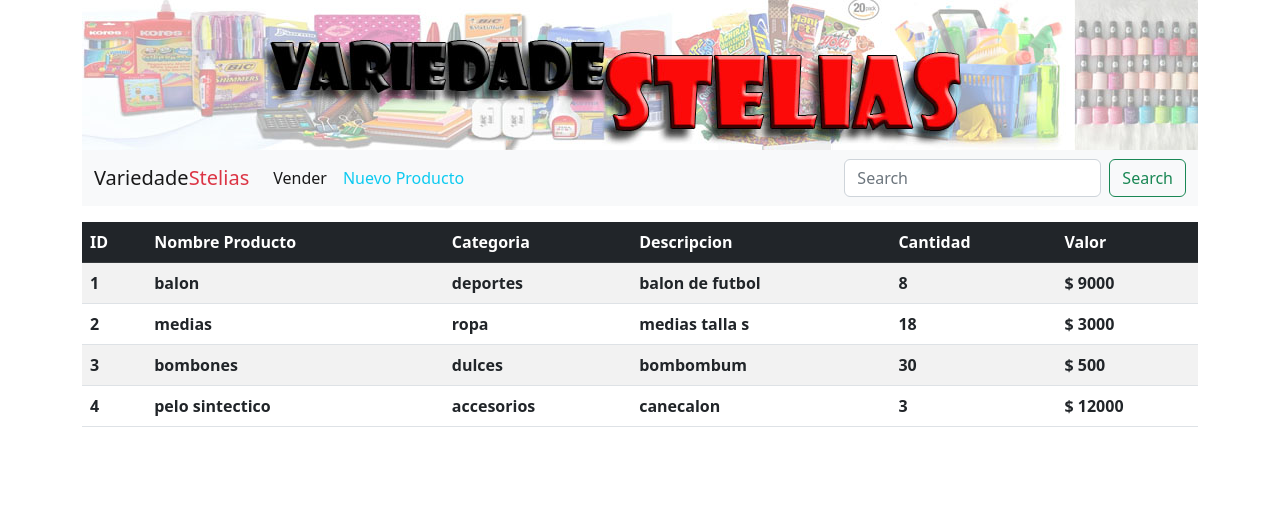
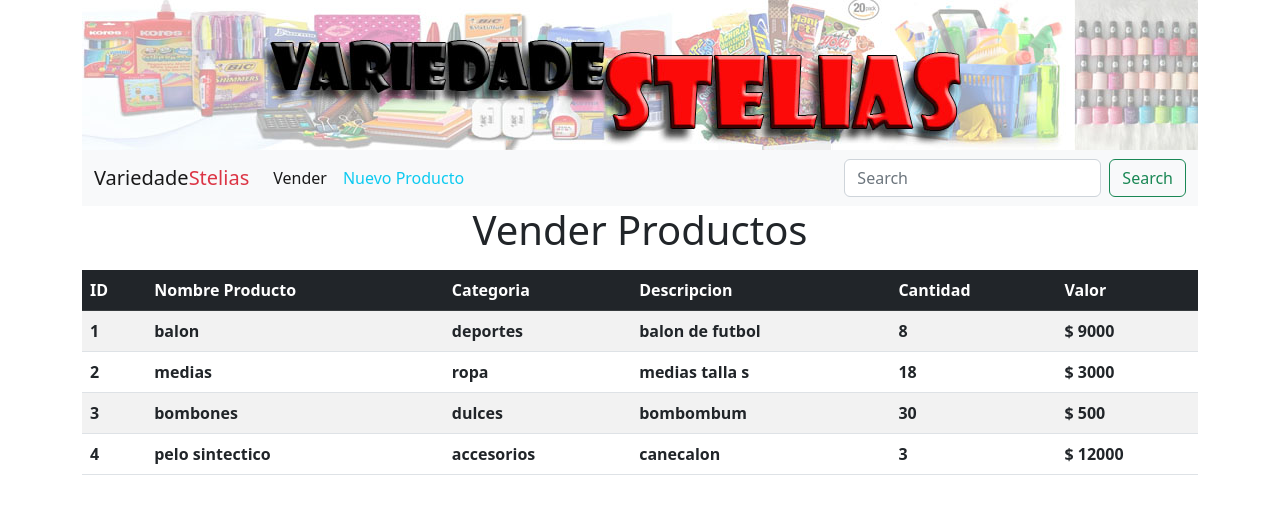
Before and after one commit to eiriselias/variedadeStelias, an Angular app: page /vender in a window 1280 px wide. Shown: the top 514 px of the page. Built offline with nearby package versions, Linux system fonts and the light colour scheme.

Commit message:
se agrego el componente vender y se utilizo la ruta para cambiar las accionessegun en la pagina donde se encuentre

```diff
--- a/src/app/app.module.ts
+++ b/src/app/app.module.ts
@@ -6,12 +6,14 @@ import { AppRoutingModule } from './app-routing.module';
 import { AppComponent } from './app.component';
 import { NavBarComponent } from './components/nav-bar/nav-bar.component';
 import { ProductosComponent } from './components/productos/productos.component';
+import { VenderComponent } from './components/vender/vender.component';
 
 @NgModule({
   declarations: [
     AppComponent,
     NavBarComponent,
     ProductosComponent,
+    VenderComponent,
   ],
   imports: [
     BrowserModule,
--- a/src/app/components/nav-bar/nav-bar.component.html
+++ b/src/app/components/nav-bar/nav-bar.component.html
@@ -16,7 +16,7 @@
       <div class="collapse navbar-collapse" id="navbarSupportedContent">
         <ul class="navbar-nav me-auto mb-2 mb-lg-0">
           <li class="nav-item">
-            <a class="nav-link active" aria-current="page" [routerLink]="['productos']">Vender</a>
+            <a class="nav-link active" aria-current="page" [routerLink]="['vender']">Vender</a>
           </li>
           <li class="nav-item">
             <a class="nav-link text-info" type="button" data-bs-toggle="modal" data-bs-target="#staticBackdrop">Nuevo Producto</a>
--- a/src/app/components/productos/productos.component.html
+++ b/src/app/components/productos/productos.component.html
@@ -20,8 +20,14 @@
                 <th>{{producto.cantidadExistente}}</th>
                 <th>$ {{producto.valorUnitario}}</th>
                 <th *ngIf="acciones" class="text-center">
-                    <button (click)="selecion(i)" class="btn btn-success mx-1" data-bs-toggle="modal" data-bs-target="#modificarModal">Modificar</button>
-                    <button (click)="selecion(i)" class="btn btn-danger" data-bs-toggle="modal" data-bs-target="#eliminarModal">Eliminar</button>
+                    <div *ngIf="vende">
+                      <button (click)="selecion(i)" class="btn btn-success mx-1" data-bs-toggle="modal" data-bs-target="#modificarModal">Modificar</button>
+                      <button (click)="selecion(i)" class="btn btn-danger" data-bs-toggle="modal" data-bs-target="#eliminarModal">Eliminar</button>
+                    </div>
+                    <div *ngIf="vender">
+                      <button class="btn btn-info text-white">Vender</button>
+                    </div>
+
                 </th>
             </tr>
         </tbody>
--- a/src/app/components/productos/productos.component.ts
+++ b/src/app/components/productos/productos.component.ts
@@ -2,9 +2,10 @@ import { Component, OnInit } from '@angular/core';
 import { Producto } from 'src/app/models/productos.model';
 import { ProductosService } from 'src/app/services/productos.service';
 import { FormControl, FormGroup } from '@angular/forms';
+import { Router } from '@angular/router';
 
 @Component({
-  selector: 'app-productos',
+  selector: 'productos',
   templateUrl: './productos.component.html',
   styleUrls: ['./productos.component.css']
 })
@@ -14,6 +15,8 @@ export class ProductosComponent implements OnInit {
   producto: any;
   acciones:boolean=false;
   id:number=0;
+  vende:boolean=true;
+  vender:boolean=false;
   modificarProducto = new FormGroup({
     nombre: new FormControl(''),
     descripcion: new FormControl(''),
@@ -22,9 +25,18 @@ export class ProductosComponent implements OnInit {
     valorUnitario: new FormControl(0),
   })
 
-  constructor(private productoServi:ProductosService) { }
+  constructor(private productoServi:ProductosService, private router:Router) { }
 
   ngOnInit(): void {
+    console.log(this.router.url)
+    if(this.router.url=="/vender"){
+      this.vende = false;
+      this.vender = true;
+    }
+    if(this.router.url=="/productos"){
+      this.vende = true;
+      this.vender = false;
+    }
     this.productos = this.productoServi.productos
   }
 
--- /dev/null
+++ b/src/app/components/vender/vender.component.html
@@ -0,0 +1,2 @@
+<h1 class="text-center">Vender Productos</h1>
+<productos></productos>
--- /dev/null
+++ b/src/app/components/vender/vender.component.ts
@@ -0,0 +1,17 @@
+import { Component, OnInit } from '@angular/core';
+import { Router } from '@angular/router';
+
+@Component({
+  selector: 'app-vender',
+  templateUrl: './vender.component.html',
+  styleUrls: ['./vender.component.css']
+})
+export class VenderComponent implements OnInit {
+
+  constructor() { }
+
+  ngOnInit(): void {
+
+  }
+
+}
```
Also changed, not shown: src/app/app-routing.module.ts (+5 -2 lines), src/app/components/vender/vender.component.css (added), 1 other file (tests, documents, lock files or other folders).
